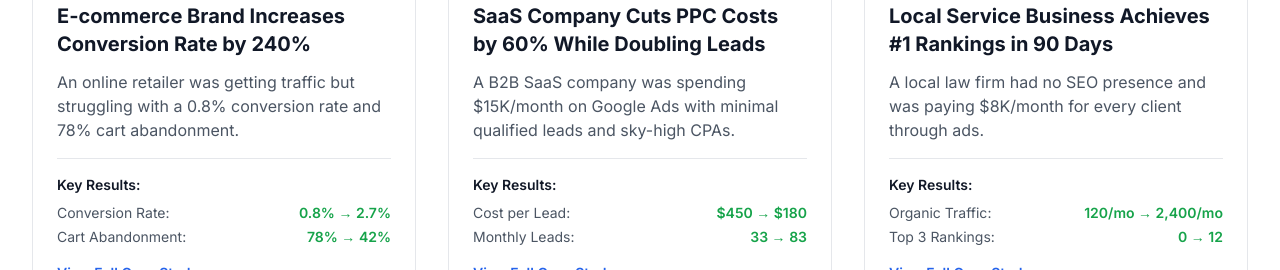
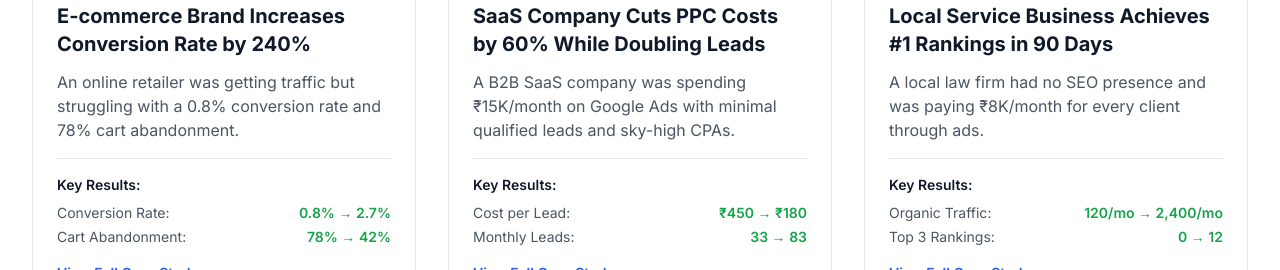
Before and after one commit to riverr360consulting/riverr360, a Next.js app: page /case-studies in a window 1280 px wide. Shown: the part 682-952 px from the top of the page. Built offline with nearby package versions, Linux system fonts and the light colour scheme.

Commit message:
Update case studies pages

```diff
--- a/app/case-studies/[slug]/page.tsx
+++ b/app/case-studies/[slug]/page.tsx
@@ -17,8 +17,8 @@ const caseStudiesData: { [key: string]: any } = {
     metrics: [
       { label: 'Conversion Rate', before: '0.8%', after: '2.7%', change: '+240%' },
       { label: 'Cart Abandonment', before: '78%', after: '42%', change: '-46%' },
-      { label: 'Revenue', before: '$45K/mo', after: '$153K/mo', change: '+240%' },
-      { label: 'AOV', before: '$67', after: '$89', change: '+33%' },
+      { label: 'Revenue', before: '₹45K/mo', after: '₹153K/mo', change: '+240%' },
+      { label: 'AOV', before: '₹67', after: '₹89', change: '+33%' },
     ],
     situation: "An online fashion retailer was driving 50,000 monthly visitors through paid ads but converting less than 1%. With a 78% cart abandonment rate, they were hemorrhaging money on traffic that wasn't buying.",
     approach: [
@@ -39,7 +39,7 @@ const caseStudiesData: { [key: string]: any } = {
         description: 'Implemented automated email sequence with 15% discount for abandoned carts.',
       },
     ],
-    results: "Within 90 days, conversion rate tripled from 0.8% to 2.7%. Cart abandonment dropped to 42%. Monthly revenue jumped from $45K to $153K with the same traffic volume.",
+    results: "Within 90 days, conversion rate tripled from 0.8% to 2.7%. Cart abandonment dropped to 42%. Monthly revenue jumped from ₹45K to ₹153K with the same traffic volume.",
     testimonial: "Riverr360 didn't just improve our conversion rate - they completely transformed our business. We're now profitable on paid traffic and scaling rapidly.",
     testimonialAuthor: "Marketing Director",
   },
@@ -52,9 +52,9 @@ const caseStudiesData: { [key: string]: any } = {
     client: 'B2B SaaS Platform',
     timeline: '4 months',
     metrics: [
-      { label: 'Cost per Lead', before: '$450', after: '$180', change: '-60%' },
+      { label: 'Cost per Lead', before: '₹450', after: '₹180', change: '-60%' },
       { label: 'Monthly Leads', before: '33', after: '83', change: '+152%' },
-      { label: 'Ad Spend', before: '$15K', after: '$6K', change: '-60%' },
+      { label: 'Ad Spend', before: '₹15K', after: '₹6K', change: '-60%' },
       { label: 'Lead Quality Score', before: '4.2/10', after: '8.7/10', change: '+107%' },
     ],
     situation: "A B2B SaaS company was burning $15K/month on Google Ads with a $450 cost per lead. Most leads were unqualified, and sales team was frustrated with poor lead quality.",
@@ -76,7 +76,7 @@ const caseStudiesData: { [key: string]: any } = {
         description: 'Implemented retargeting and lookalike audiences based on best customers.',
       },
     ],
-    results: "Ad spend dropped from $15K to $6K while leads increased from 33 to 83 per month. Cost per lead fell to $180, and lead quality score jumped to 8.7/10.",
+    results: "Ad spend dropped from ₹15K to ₹6K while leads increased from 33 to 83 per month. Cost per lead fell to ₹180, and lead quality score jumped to 8.7/10.",
     testimonial: "We went from wasting money on Google Ads to it being our #1 lead source. The ROI is incredible now.",
     testimonialAuthor: "CEO",
   },
@@ -92,9 +92,9 @@ const caseStudiesData: { [key: string]: any } = {
       { label: 'Organic Traffic', before: '120/mo', after: '2,400/mo', change: '+1,900%' },
       { label: 'Top 3 Rankings', before: '0', after: '12', change: '+1,200%' },
       { label: 'Organic Leads', before: '2/mo', after: '38/mo', change: '+1,800%' },
-      { label: 'Cost per Lead', before: '$850', after: '$75', change: '-91%' },
+      { label: 'Cost per Lead', before: '₹850', after: '₹75', change: '-91%' },
     ],
-    situation: "A local law firm was spending $8,000/month on PPC just to get clients. They had zero SEO presence and were invisible in organic search despite being in business for 15 years.",
+    situation: "A local law firm was spending ₹8,000/month on PPC just to get clients. They had zero SEO presence and were invisible in organic search despite being in business for 15 years.",
     approach: [
       {
         title: '1. Technical SEO Foundation',
--- a/app/case-studies/page.tsx
+++ b/app/case-studies/page.tsx
@@ -21,7 +21,7 @@ const caseStudies = [
     metrics: [
       { label: 'Conversion Rate', before: '0.8%', after: '2.7%' },
       { label: 'Cart Abandonment', before: '78%', after: '42%' },
-      { label: 'Revenue', before: '$45K/mo', after: '$153K/mo' },
+      { label: 'Revenue', before: '₹45K/mo', after: '₹153K/mo' },
     ]
   },
   {
@@ -30,12 +30,12 @@ const caseStudies = [
     industry: 'SaaS',
     challenge: 'Wasted ad spend with poor targeting',
     result: '60% cost reduction, 2X leads',
-    excerpt: 'A B2B SaaS company was spending $15K/month on Google Ads with minimal qualified leads and sky-high CPAs.',
+    excerpt: 'A B2B SaaS company was spending ₹15K/month on Google Ads with minimal qualified leads and sky-high CPAs.',
     image: 'https://images.unsplash.com/photo-1460925895917-afdab827c52f?w=800&q=80',
     metrics: [
-      { label: 'Cost per Lead', before: '$450', after: '$180' },
+      { label: 'Cost per Lead', before: '₹450', after: '₹180' },
       { label: 'Monthly Leads', before: '33', after: '83' },
-      { label: 'Ad Spend', before: '$15K', after: '$6K' },
+      { label: 'Ad Spend', before: '₹15K', after: '₹6K' },
     ]
   },
   {
@@ -44,7 +44,7 @@ const caseStudies = [
     industry: 'Professional Services',
     challenge: 'Zero organic visibility and traffic',
     result: '#1 rankings for 12 keywords',
-    excerpt: 'A local law firm had no SEO presence and was paying $8K/month for every client through ads.',
+    excerpt: 'A local law firm had no SEO presence and was paying ₹8K/month for every client through ads.',
     image: 'https://images.unsplash.com/photo-1450101499163-c8848c66ca85?w=800&q=80',
     metrics: [
       { label: 'Organic Traffic', before: '120/mo', after: '2,400/mo' },
```
